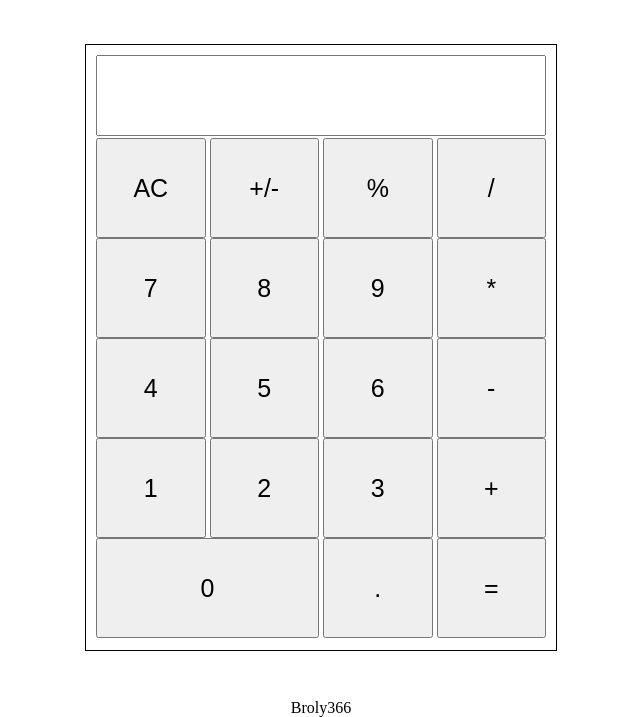
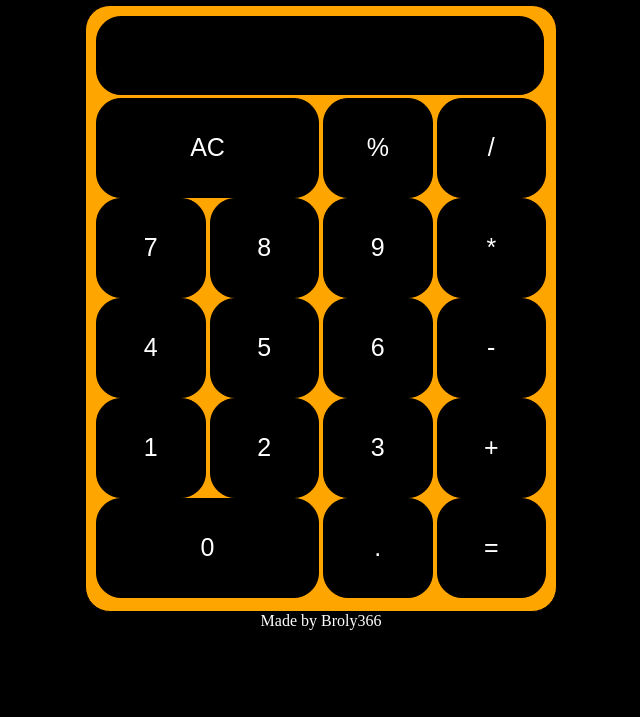
Before and after one commit to Broly366/Calculator, a plain HTML site: page index.html in a window 1280 px wide. Shown: the part 83-800 px from the top of the page, without its empty margins (319-959 px from the left). Drawn offline with Linux system fonts and the light colour scheme.

Commit message:
add css and solved bug after calculation
now i have a basic css with colors and now everytime the equals sign is pressed
and then a number is pressed it doesnt concatenate the number to the display but it returns a new operation

```diff
--- a/index.html
+++ b/index.html
@@ -6,36 +6,30 @@
         <link rel="stylesheet" href="style.css">
     </head>
     <body>
-        <div class="header">
-            <h1>Miaoculator</h1>
-        </div>
         <div class="calculatorKeys">
             <input type="text" id="display" readonly>
             <div class="buttons-box">
-                <button class="buttons clear" onclick="clearDisplay()">AC</button>
-                <button class="buttons">+/-</button>
-                <button class="buttons">%</button>
-                <button class="buttons" onclick="putOpInDisplay('/')">/</button>
-                <button class="buttons" onclick="putNumInDisplay(7)">7</button>
-                <button class="buttons" onclick="putNumInDisplay(8)">8</button>
-                <button class="buttons" onclick="putNumInDisplay(9)">9</button>
-                <button class="buttons" onclick="putOpInDisplay('*')">*</button>
-                <button class="buttons" onclick="putNumInDisplay(4)">4</button>
-                <button class="buttons" onclick="putNumInDisplay(5)">5</button>
-                <button class="buttons" onclick="putNumInDisplay(6)">6</button>
-                <button class="buttons" onclick="putOpInDisplay('-')">-</button>
-                <button class="buttons" onclick="putNumInDisplay(1)">1</button>
-                <button class="buttons" onclick="putNumInDisplay(2)">2</button>
-                <button class="buttons" onclick="putNumInDisplay(3)">3</button>
-                <button class="buttons" onclick="putOpInDisplay('+')">+</button>
-                <button class="buttons" style="width: 223px;" onclick="putNumInDisplay(0)">0</button>
-                <button class="buttons">.</button>
-                <button class="buttons" onclick="calculate()">=</button>
+                <button class="buttons operator" style="width: 223px;" onclick="clearDisplay()">AC</button>
+                <button class="buttons operator">%</button>
+                <button class="buttons number" onclick="putOpInDisplay('/')">/</button>
+                <button class="buttons number" onclick="putNumInDisplay(7)">7</button>
+                <button class="buttons number" onclick="putNumInDisplay(8)">8</button>
+                <button class="buttons number" onclick="putNumInDisplay(9)">9</button>
+                <button class="buttons operator" onclick="putOpInDisplay('*')">*</button>
+                <button class="buttons number" onclick="putNumInDisplay(4)">4</button>
+                <button class="buttons number" onclick="putNumInDisplay(5)">5</button>
+                <button class="buttons number" onclick="putNumInDisplay(6)">6</button>
+                <button class="buttons operator" onclick="putOpInDisplay('-')">-</button>
+                <button class="buttons number" onclick="putNumInDisplay(1)">1</button>
+                <button class="buttons number" onclick="putNumInDisplay(2)">2</button>
+                <button class="buttons number" onclick="putNumInDisplay(3)">3</button>
+                <button class="buttons operator" onclick="putOpInDisplay('+')">+</button>
+                <button class="buttons number" style="width: 223px;" onclick="putNumInDisplay(0)">0</button>
+                <button class="buttons " onclick="addDot('.')">.</button>
+                <button class="buttons operator" onclick="calculate()">=</button>
             </div>
         </div>
-        <div class="footer">
-            Broly366
-        </div>
+        <div class="footer" style="color: white;">Made by Broly366</div>
         <script src="javascript.js"></script>
     </body>
 </html>
--- a/javascript.js
+++ b/javascript.js
@@ -4,6 +4,9 @@ let firstNumber = '';
 let operatorUsed = null;
 let secondNumber = '';
 let calculated = false;
+let dotUsed = null;
+
+let numInp = false;
 
 function clearDisplay(){
     displayValue = "";
@@ -15,23 +18,34 @@ function clearDisplay(){
 };
 
 function putNumInDisplay(value){
+
+    if (numInp === true){
+        displayValue = '';
+    }
+    numInp = false;
+
     displayValue += value;
     document.getElementById("display").value = displayValue;
 };
 
 function putOpInDisplay(operator){
-    if (operatorUsed !== null){
+    if (displayValue.indexOf(operatorUsed) !== 0){
         calculate();
     }
-
+    numInp = false;
     operatorUsed = operator;
     displayValue += operator;
-    findfirstNumber(displayValue, operatorUsed);
+    if (displayValue.indexOf(operatorUsed) !== 0){
+        findfirstNumber(displayValue, operatorUsed);
+    }
+
 
     document.getElementById("display").value = displayValue;
 };
 
 function findfirstNumber(values, operator){
+
+
     const parts = values.split(operator);
 
     if (parts.length === 2) {
@@ -49,6 +63,18 @@ function findSecondNumber(values, operator){
     };
 };
 
+function addDot(dot){
+    if (dotUsed === null){
+        dotUsed = dot;
+        displayValue += dot;
+        document.getElementById("display").value = displayValue;
+    } else{
+        displayValue += "";
+    };
+
+    numInp = false;
+};
+
 function calculate(){
     findSecondNumber(displayValue, operatorUsed);
 
@@ -64,6 +90,7 @@ function calculate(){
 
     displayValue = roundedResult.toString();
     operatorUsed = null;
+    numInp = true;
     return document.getElementById("display").value = displayValue;
 };
 
--- a/style.css
+++ b/style.css
@@ -2,16 +2,22 @@ body {
     display: flex;
     flex-direction: column;
     min-height: 100vh;
-    justify-content: space-between;
+    justify-content: center;
     align-items: center;
     margin: 0;
+    background-color: black;
 }
+
 
 #display {
     width: 441.5px;
     height: 75px;
     font-size: 50px;
     text-align: end;
+    border-radius: 25px;
+    background-color: black;
+    color: white;
+    border: 1px solid black;
 }
 
 .calculatorKeys{
@@ -20,7 +26,9 @@ body {
     height: 585px;
     flex-wrap: wrap;
     border: 1px solid black;
-    padding: 10px
+    padding: 10px;
+    background-color: orange;
+    border-radius: 25px;
 };
 
 .buttons-box{
@@ -33,4 +41,13 @@ body {
     padding: 0;
     margin: 0;
     font-size: 25px;
+    border-radius: 25px;
+    background-color: black;
+    color: white;
+    border: 1px solid black;
 };
+
+.buttons:hover{
+        background-color:#002ead;
+        transition: 0.7s;
+}
```
